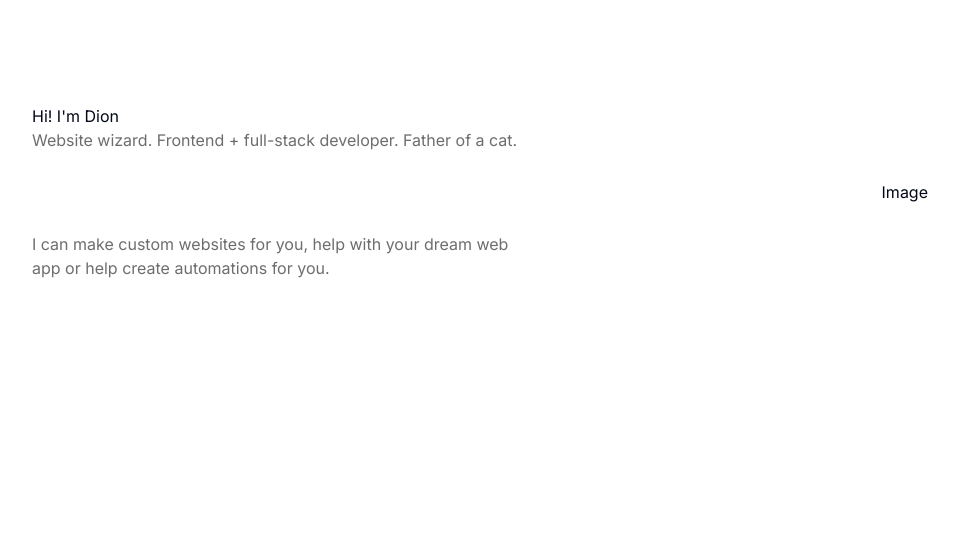
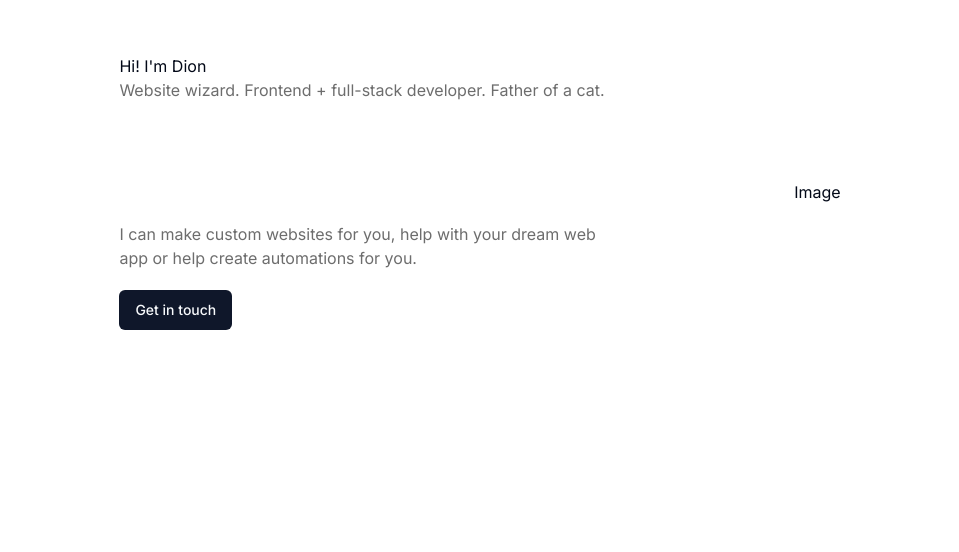
Before and after one commit to diontu/anotherdionwebsite, a Next.js app: page / in a window 1280 px wide. Shown: the part 248-800 px from the top of the page, without its empty margins (160-1119 px from the left). Built offline with nearby package versions, Linux system fonts and the light colour scheme.

Commit message:
minor: add primary cta buttons

```diff
--- a/src/app/sections/landing.tsx
+++ b/src/app/sections/landing.tsx
@@ -1,20 +1,24 @@
 import Heading from "@/components/heading";
 import PageSection from "@/components/page-section";
 import Subheading from "@/components/subheading";
+import { Button } from "@/shadcn-components/ui/button";
 
 export default function Landing() {
   return (
-    <PageSection className="flex justify-between items-center mt-10">
+    <PageSection className="flex justify-around items-center mt-10">
       <div className="max-w-[500px]">
         <Heading size="lg">Hi! I'm Dion</Heading>
         <Subheading>
           Website wizard. Frontend + full-stack developer. Father of a cat.
         </Subheading>
-        <div className="pt-20">
+        <div className="pt-[120px]">
           <Subheading>
             I can make custom websites for you, help with your dream web app or
             help create automations for you.
           </Subheading>
+        </div>
+        <div className="pt-5">
+          <Button>Get in touch</Button>
         </div>
       </div>
       <div>Image</div>
```
